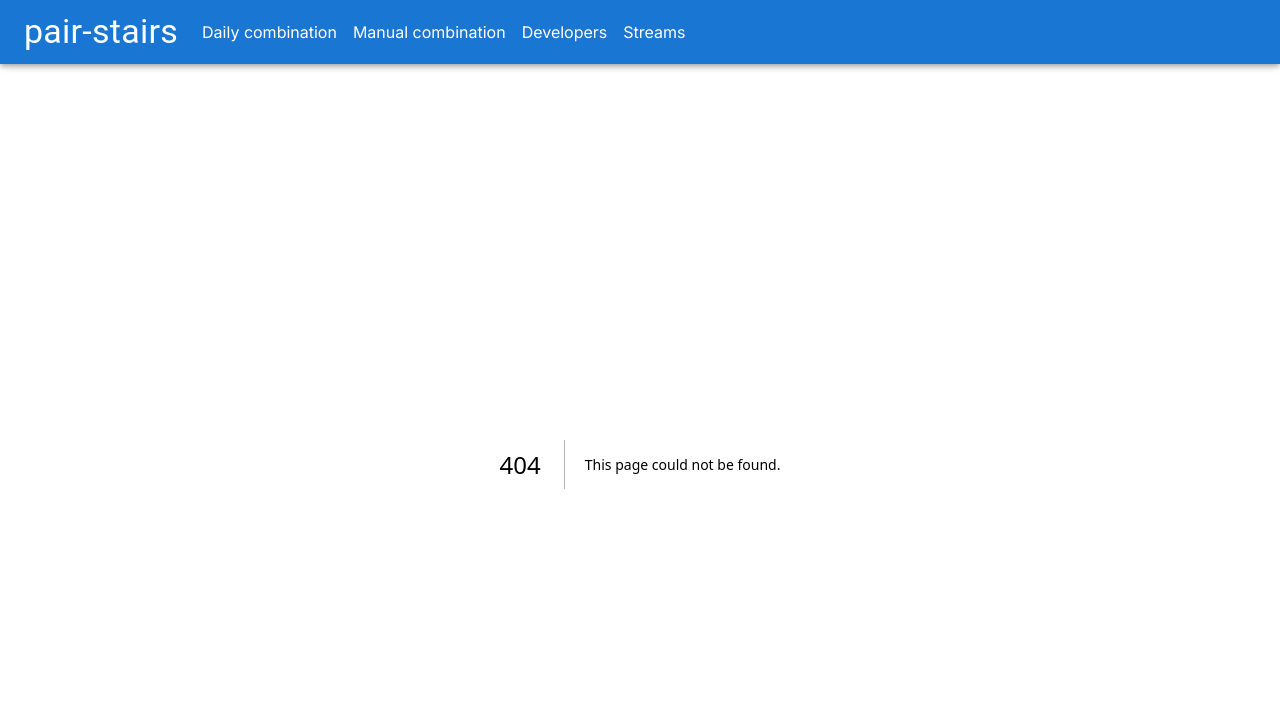
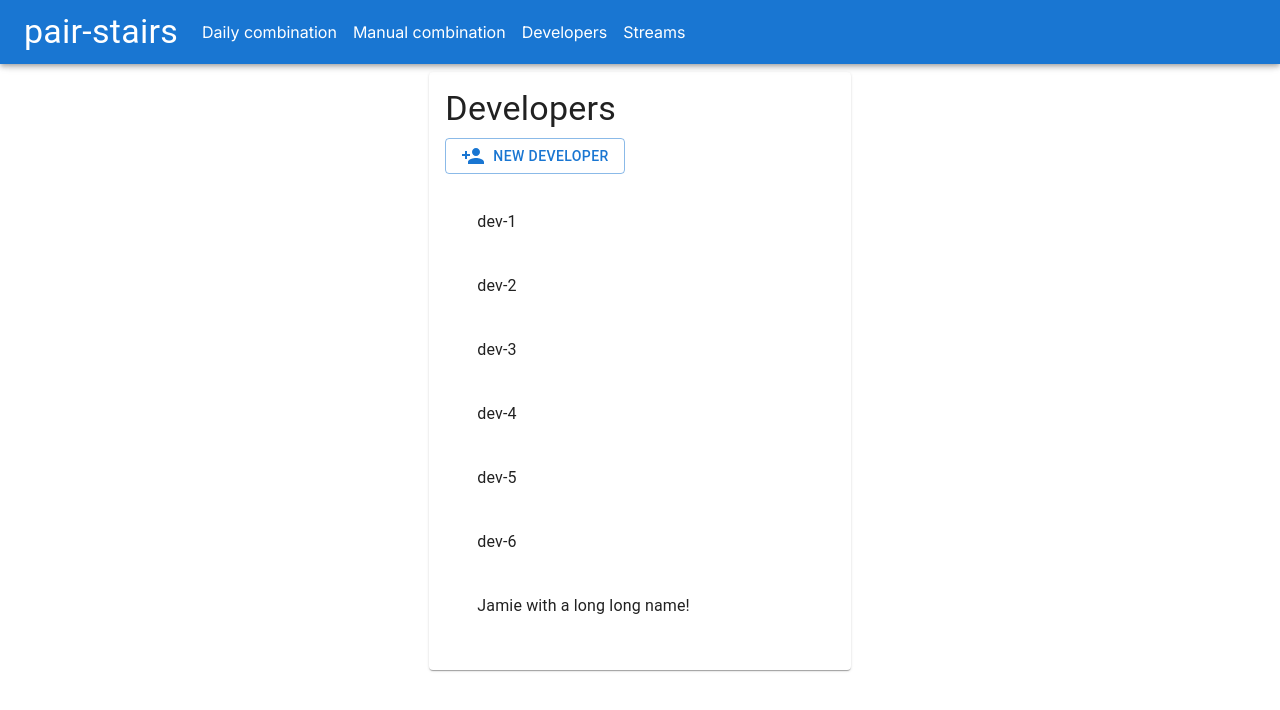
Before and after one commit to jamieredding/pair-stairs, a Next.js app in the folder frontend/: page /developers in a window 1280 px wide. Before the commit this address had no page. Shown: the top 710 px of the page. Built offline with nearby package versions, Linux system fonts and the light colour scheme.

Commit message:
Add DevelopersPage.tsx without data fetching

```diff
--- /dev/null
+++ b/frontend/src/app/developers/page.tsx
@@ -0,0 +1,12 @@
+import DevelopersPage from "@/components/DevelopersPage";
+import PageCard from "@/components/PageCard";
+
+export default function Home() {
+    return (
+        <main>
+            <PageCard>
+                <DevelopersPage/>
+            </PageCard>
+        </main>
+    );
+}
--- /dev/null
+++ b/frontend/src/app/theme.ts
@@ -0,0 +1,12 @@
+import {createTheme} from "@mui/material";
+
+export const theme = createTheme({
+    components: {
+        // todo: remove once the issue is addressed: https://github.com/mui/material-ui/issues/31185
+        MuiDialogContent: {
+            styleOverrides: {
+                root: ({theme}) => ({paddingTop: `${theme.spacing(1)} !important`}),
+            },
+        },
+    }
+});
--- a/frontend/src/components/DevelopersPage.tsx
+++ b/frontend/src/components/DevelopersPage.tsx
@@ -1,5 +1,73 @@
+"use client"
+
+import {
+    Button,
+    Dialog,
+    DialogContent,
+    DialogTitle,
+    List,
+    ListItem,
+    ListItemButton,
+    ListItemText,
+    Stack,
+    Typography
+} from "@mui/material";
+import DeveloperInfoDto from "@/domain/DeveloperInfoDto";
+import ButtonRow from "@/components/ButtonRow";
+import {PersonAdd} from "@mui/icons-material";
+import {useState} from "react";
+import AddNewDeveloper from "@/components/AddNewDeveloper";
+
+const developers: DeveloperInfoDto[] = [
+    {id: 1, displayName: "dev-1"},
+    {id: 2, displayName: "dev-2"},
+    {id: 3, displayName: "dev-3"},
+    {id: 4, displayName: "dev-4"},
+    {id: 5, displayName: "dev-5"},
+    {id: 6, displayName: "dev-6"},
+    {id: 7, displayName: "Jamie with a long long name!"},
+]
+
 export default function DevelopersPage() {
+    const [isDialogOpen, setIsDialogOpen] = useState<boolean>(false)
+
     return (
-        <p>hi there</p>
+        <Stack gap={1}>
+            <Typography variant="h4">Developers</Typography>
+            <ButtonRow>
+                <Button variant="outlined"
+                        onClick={() => setIsDialogOpen(true)}
+                >
+                    <PersonAdd sx={({marginRight: (theme) => theme.spacing(1)})}/>
+                    New developer
+                </Button>
+            </ButtonRow>
+            <List>
+                {developers.map(developer =>
+                    <ListItem key={developer.id}>
+                        <ListItemButton>
+                            <ListItemText primary={developer.displayName}/>
+                        </ListItemButton>
+                    </ListItem>
+                )}
+            </List>
+            <AddNewDeveloperDialog open={isDialogOpen} onClose={() => setIsDialogOpen(false)}/>
+        </Stack>
     )
 }
+
+interface AddNewDeveloperDialogProps {
+    open: boolean,
+    onClose: () => void
+}
+
+function AddNewDeveloperDialog({open, onClose}: AddNewDeveloperDialogProps) {
+    return (
+        <Dialog open={open} onClose={onClose}>
+            <DialogTitle>Add new developer</DialogTitle>
+            <DialogContent>
+                <AddNewDeveloper onSubmit={onClose}/>
+            </DialogContent>
+        </Dialog>
+    )
+}
--- a/frontend/src/components/Navbar.tsx
+++ b/frontend/src/components/Navbar.tsx
@@ -11,7 +11,7 @@ interface NavItem {
 const navItems: NavItem[] = [
     {displayText: "Daily combination", link: "/daily-combination"},
     {displayText: "Manual combination", link: "/manual-combination"},
-    {displayText: "Developers", link: "#"},
+    {displayText: "Developers", link: "/developers"},
     {displayText: "Streams", link: "#"},
 ]
 
--- a/frontend/src/components/RootContext.tsx
+++ b/frontend/src/components/RootContext.tsx
@@ -3,11 +3,15 @@
 import {PropsWithChildren} from "react";
 import {LocalizationProvider} from "@mui/x-date-pickers";
 import {AdapterDateFns} from "@mui/x-date-pickers/AdapterDateFnsV3";
+import {ThemeProvider} from "@mui/material";
+import {theme} from "@/app/theme";
 
 export default function RootContext({children}: PropsWithChildren) {
     return (
         <LocalizationProvider dateAdapter={AdapterDateFns}>
-            {children}
+            <ThemeProvider theme={theme}>
+                {children}
+            </ThemeProvider>
         </LocalizationProvider>
     )
 }
```
